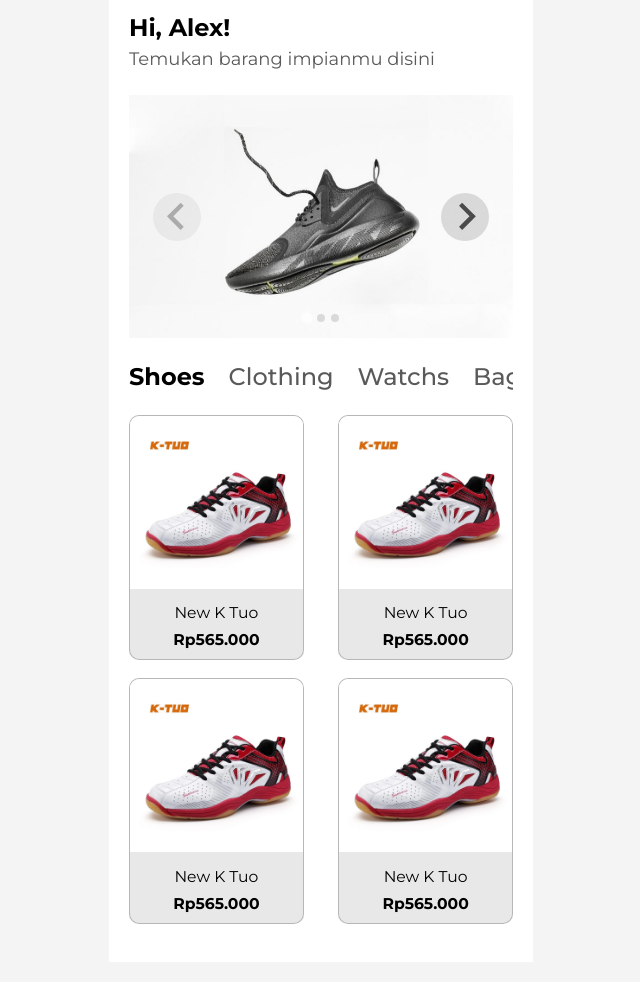
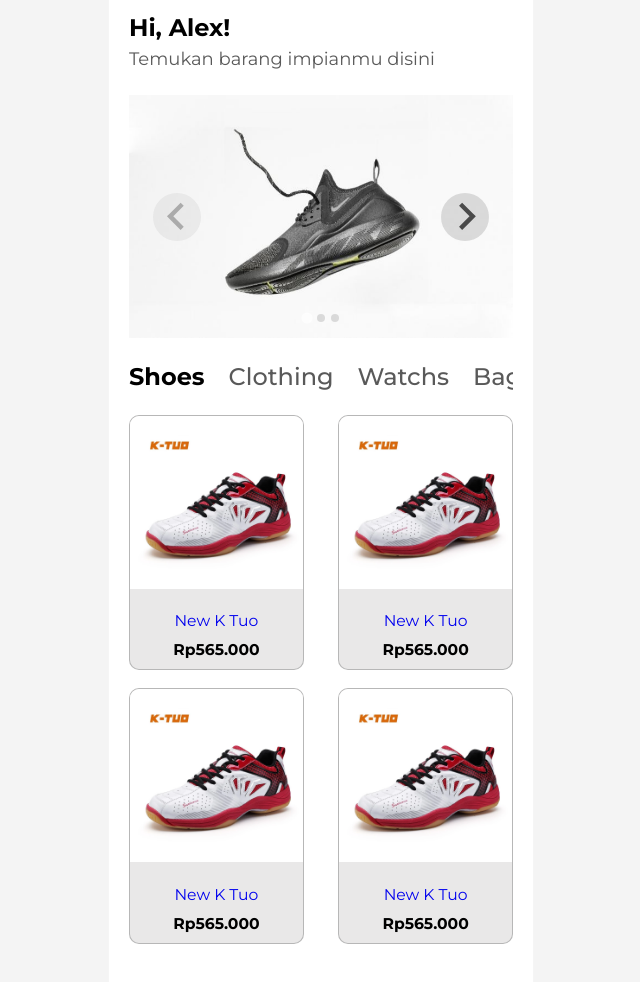
Before and after one commit to or-abdillh/hansada, a website: page index.html in a window 1280 px wide. Shown: the part 56-1038 px from the top of the page, without its empty margins (319-959 px from the left). Drawn offline with nearby package versions, Linux system fonts and the light colour scheme.

Commit message:
Uninstall tailwind, create handler for categorys, and change title card-footer from paragraph to anchor

```diff
--- a/index.html
+++ b/index.html
@@ -6,6 +6,7 @@
     <meta name="viewport" content="width=device-width, initial-scale=1.0">
     <!-- CSS -->
     <link rel="stylesheet" href="src/index.css">
+    <link rel="stylesheet" href="src/app.css">
     <!-- FontAwesome -->
     <link rel="stylesheet" href="https://use.fontawesome.com/releases/v5.15.4/css/all.css" integrity="sha384-DyZ88mC6Up2uqS4h/KRgHuoeGwBcD4Ng9SiP4dIRy0EXTlnuz47vAwmeGwVChigm" crossorigin="anonymous">
     <!-- Splidejs css -->
@@ -64,50 +65,53 @@
             <span>Bags</span>
         </section>
 
-        <!-- Card -->
+        <!-- Card Wrapper -->
         <section class="card-wrapper">
+           <!-- Card element -->
             <div class="card">
                 <div class="card-header">
                     <img src="src/assets/shoes.jpg">
                 </div>
                 <div class="card-footer">
-                    <p>New K Tuo</p>
+                    <a href="src/pages/detail">New K Tuo</a>
                     <strong>Rp565.000</strong>
                 </div>
             </div>
-
+           <!-- Card element -->
             <div class="card">
                 <div class="card-header">
                     <img src="src/assets/shoes.jpg">
                 </div>
                 <div class="card-footer">
-                    <p>New K Tuo</p>
+                    <a href="src/pages/detail">New K Tuo</a>
                     <strong>Rp565.000</strong>
                 </div>
             </div>
-
+           <!-- Card element -->
             <div class="card">
                 <div class="card-header">
                     <img src="src/assets/shoes.jpg">
                 </div>
                 <div class="card-footer">
-                    <p>New K Tuo</p>
+                    <a href="src/pages/detail">New K Tuo</a>
                     <strong>Rp565.000</strong>
                 </div>
             </div>
-
+           <!-- Card element -->
             <div class="card">
                 <div class="card-header">
                     <img src="src/assets/shoes.jpg">
                 </div>
                 <div class="card-footer">
-                    <p>New K Tuo</p>
+                    <a href="src/pages/detail">New K Tuo</a>
                     <strong>Rp565.000</strong>
                 </div>
             </div>
         </section>
     </main>
 
+    <!-- Script for home -->
+    <script src="src/index.js" type="text/javascript" charset="utf-8"></script>
     <!-- Splidejs -->
     <script src="/node_modules/@splidejs/splide/dist/js/splide.min.js"></script>
     <script>
--- /dev/null
+++ b/src/app.css
@@ -0,0 +1,27 @@
+/* GLOBAL STYLE */
+@import url('https://fonts.googleapis.com/css2?family=Montserrat:wght@100;200;300;400;500;700&family=Open+Sans:wght@300;400;500;600;700&display=swap');
+
+* {
+    margin: 0;
+    padding: 0;
+    font-family: "Montserrat", sans-serif;
+    font-size: 24px;
+    -ms-overflow-style: none;
+    scrollbar-width: none;
+    user-select: none;
+}
+
+*::-webkit-scrollbar {
+     display: none;
+ }
+
+.app {
+    padding: .85rem;
+    min-height: 100vh;
+    background: white;
+    border: 1.5px solid whitesmoke;
+}
+
+body {
+    background-color: #F4F4F4;
+}
--- /dev/null
+++ b/src/index.js
@@ -0,0 +1,17 @@
+// This is script js for Home page
+
+//Categorys event handler
+const btnCategorys = document.querySelectorAll('.categorys span');
+
+for (const btn of btnCategorys) {
+   btn.addEventListener('click', e => {
+      //Get classList
+      const classEl = e.target.classList;
+      //Remove class frim other element
+      btnCategorys.forEach(el => {
+         if (el.classList.contains('active')) el.classList.remove('active');
+      });
+      //Add class .active
+      classEl.add('active');
+   });
+}
--- a/src/scss/components/_card_products.scss
+++ b/src/scss/components/_card_products.scss
@@ -23,8 +23,10 @@
             padding: .35rem;
             text-align: center;
 
-            p, strong {
+            a, strong {
+               text-decoration: none;
                 font-size: .65rem;
+                cursor: pointer;
             }
         }
     }
--- a/src/scss/components/_categorys.scss
+++ b/src/scss/components/_categorys.scss
@@ -10,6 +10,8 @@
         display: block;
         font-weight: 500;
         color: rgba(#000000, .65);
+        cursor: pointer;
+        transition: .3s;
     }
 
     .active {
--- a/src/scss/index.scss
+++ b/src/scss/index.scss
@@ -5,27 +5,3 @@
 @import "components/_categorys.scss";
 @import "components/_card_products.scss";
 @import "_breakpoints.scss";
-
-* {
-    margin: 0;
-    padding: 0;
-    font-family: "Montserrat", sans-serif;
-    font-size: 24px;
-    -ms-overflow-style: none;
-    scrollbar-width: none;
-
-    &::-webkit-scrollbar {
-        display: none;
-    }
-}
-
-.app {
-    padding: .85rem;
-    min-height: 100vh;
-    background: white;
-    border: 1.5px solid whitesmoke;
-}
-
-body {
-    background-color: #F4F4F4;
-}
```
Also changed, not shown: package.json (+3 -4 lines), src/index.css, src/pages/detail/index.html (added), 2 other files.
